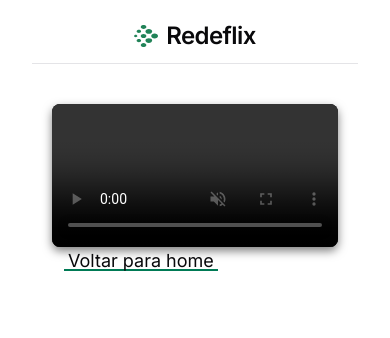
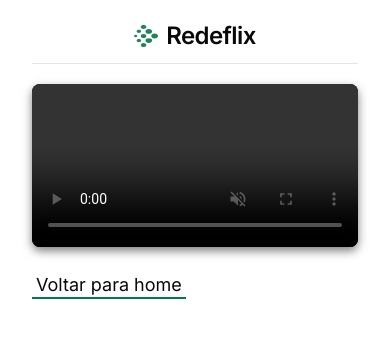
Before and after one commit to yurimutz/Trabalho-Redes, a Vue app in the folder cliente/: page /player in a window 390 px wide. Shown: the top 338 px of the page. Built offline with nearby package versions, Linux system fonts and the light colour scheme.

Commit message:
feat: mudanças responsivas na interface

```diff
--- a/cliente/src/Player.vue
+++ b/cliente/src/Player.vue
@@ -404,20 +404,16 @@ onMounted(() => {
 
     <!-- <a href="/">Voltar para home</a> -->
 
-    <a href="/" class="text-lg m-3 group relative w-max">
+  </div>
+  <a href="/" class="text-lg mt-6 group relative w-max">
       <span class ="p-1 relative z-10 group-hover:text-white">Voltar para home</span>
       <!-- <span class="absolute -bottom-1 left-1/2 w-0 transition-all h-0.5 bg-primary group-hover:w-3/6"></span> -->
       <!-- <span class="absolute -bottom-1 right-1/2 w-0 transition-all h-0.5 bg-primary group-hover:w-3/6"></span> -->
       <span class="absolute left-0 bottom-0 w-full h-0.5 transition-all bg-primary z-0 group-hover:h-full "></span>
   </a>
-  </div>
 </template>
 
 <style scoped>
-.player-container {
-  padding: 20px;
-  /* min-height: 100vh; */
-}
 
 .video-wrapper {
   margin-top: 20px;
--- a/cliente/src/components/Header.vue
+++ b/cliente/src/components/Header.vue
@@ -1,6 +1,6 @@
 <template>
     <header class="h-16 flex flex-wrap justify-center sm:justify-start items-center md:py-6 border-b">
-        <div class="wrapper py-5 gap-2 lg:gap-4 lg:pt-0">
+        <div class="wrapper py-5 gap-2 lg:gap-4 md:pt-0">
             <img alt="Vue logo" class="logo" src="../assets/redeflix.svg" width="24" height="24" />
             <h3 class="scroll-m-20 text-2xl font-semibold tracking-tight">Redeflix</h3>
         </div>
```
